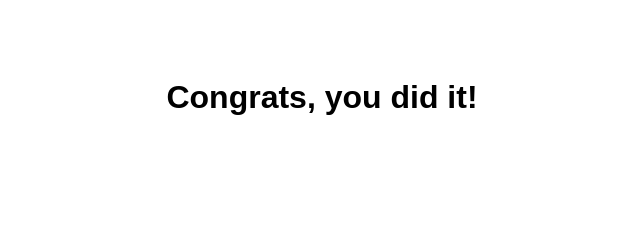
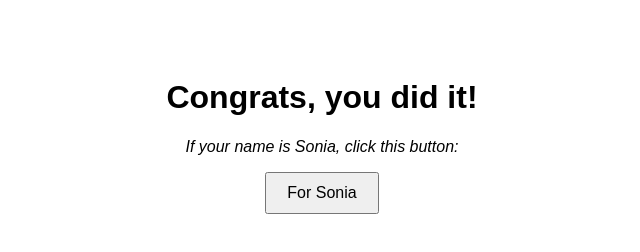
Before and after one commit to mattnierm/MyFirstWebsite, a plain HTML site: page congrats.html in a window 1280 px wide. Shown: the whole page, without its empty margins (318-958 px from the left). Drawn offline with Linux system fonts and the light colour scheme.

Commit message:
Update congrats.html

```diff
--- a/congrats.html
+++ b/congrats.html
@@ -8,5 +8,7 @@
 </head>
 <body>
     <h1>Congrats, you did it!</h1>
+    <p><em>If your name is Sonia, click this button:</em></p>
+    <button onclick="window.location.href='sonia.html'">For Sonia</button>
 </body>
 </html>
```
